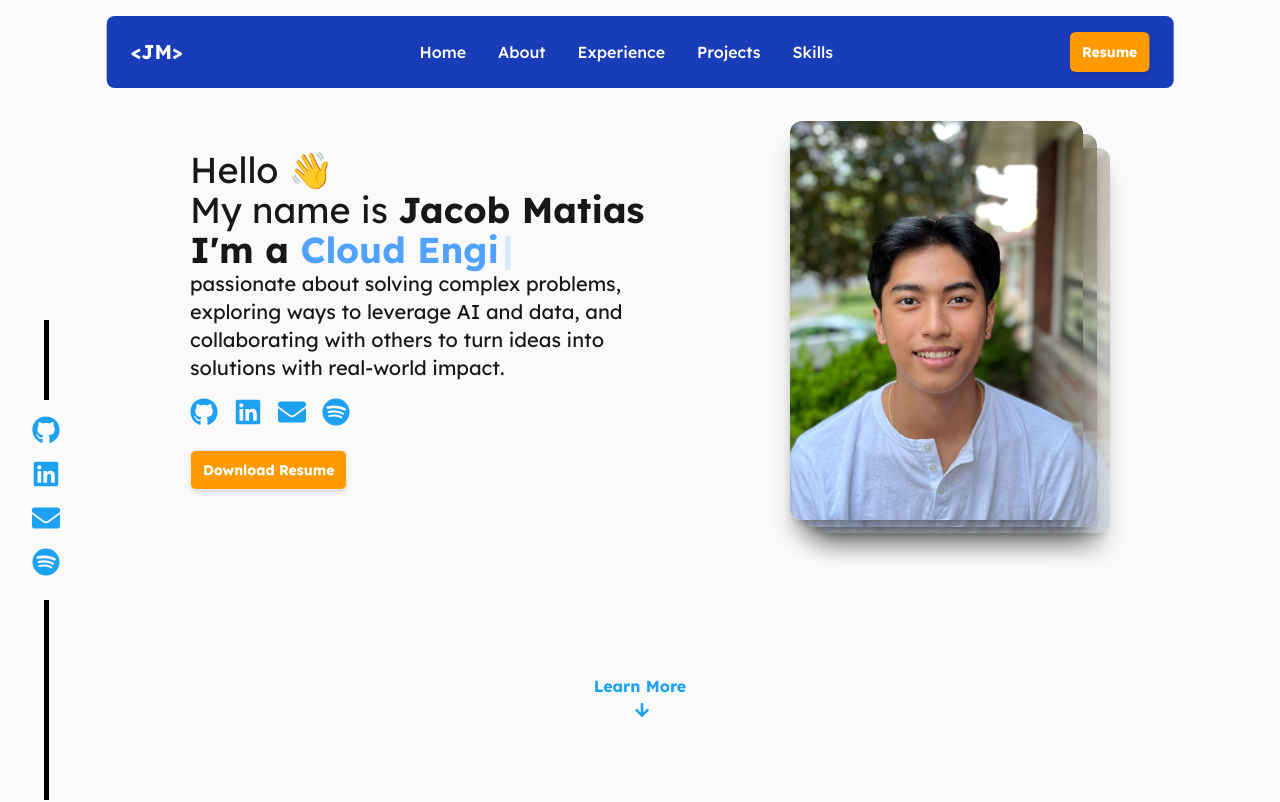
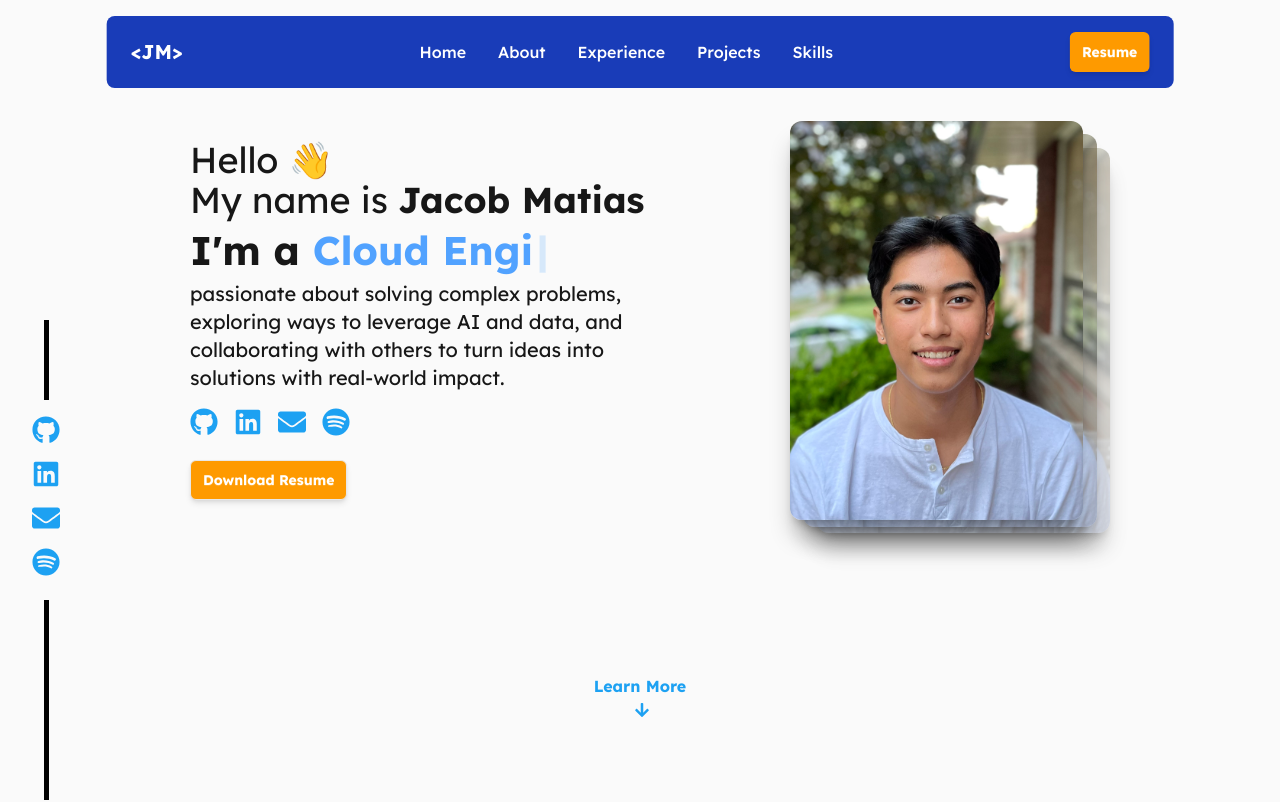
Before and after one commit to matiasjacob25/website-v1, a Next.js app: page / in a window 1280 px wide. Shown: the top 802 px of the page. Built offline with nearby package versions, Linux system fonts and the light colour scheme; a web font is replaced by a local one.

Commit message:
typing effect QOL change

```diff
--- a/src/components/typing-header.tsx
+++ b/src/components/typing-header.tsx
@@ -12,7 +12,7 @@ export default function TypingHeader() {
   });
 
   return (
-    <h1 className="text-4xl font-bold">
+    <h1 className="font-bold text-[clamp(1.5rem,2.5rem,2.5rem)]">
       I'm a <span className="text-blue-400">{text}</span>
       <Cursor cursorColor="#4AA3FF" />
     </h1>
```
